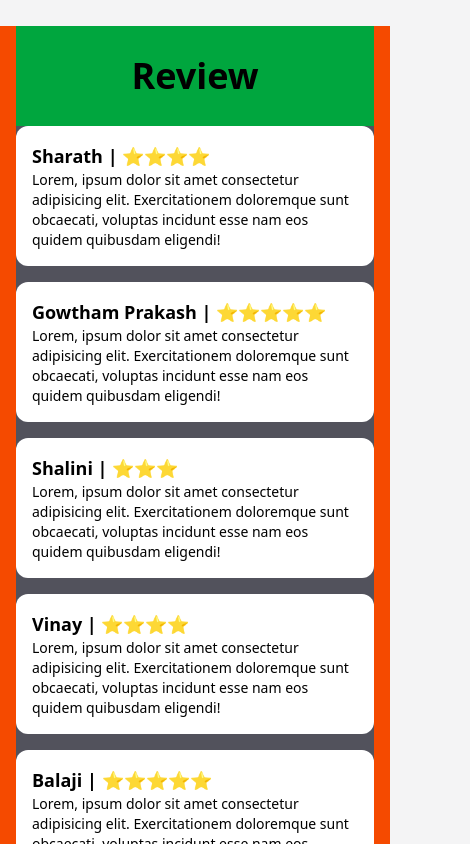
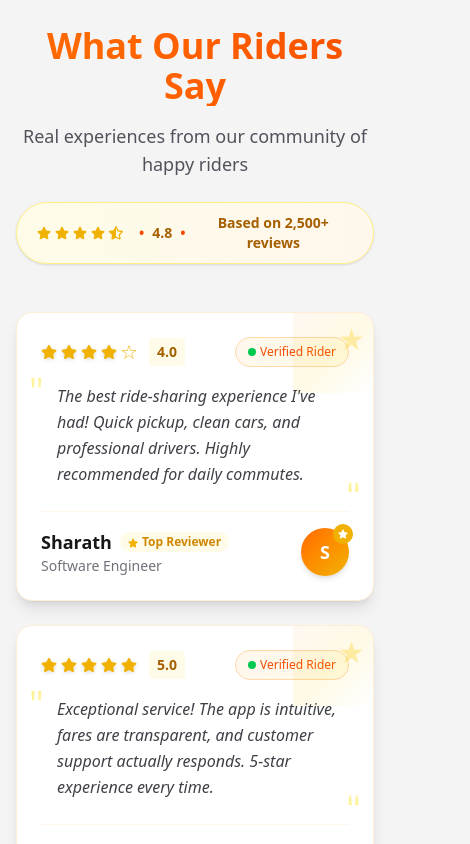
Before and after one commit to BadBoy-Github/RIDER, a React (Vite) app: page / in a window 390 px wide. Shown: the part 5440-6284 px from the top of the page, 470 px wide, since content can reach past the window. Built offline with nearby package versions, Linux system fonts and the light colour scheme.

Commit message:
review page changes

```diff
--- a/src/components/Review.jsx
+++ b/src/components/Review.jsx
@@ -1,65 +1,275 @@
+import { FaStar, FaStarHalfAlt } from "react-icons/fa";
+import { IoStarOutline } from "react-icons/io5";
 
 const reviews = [
   {
     name: "Sharath",
     review:
-      "Lorem, ipsum dolor sit amet consectetur adipisicing elit. Exercitationem doloremque sunt obcaecati, voluptas incidunt esse nam eos quidem quibusdam eligendi!",
-    rating: "⭐⭐⭐⭐",
+      "The best ride-sharing experience I've had! Quick pickup, clean cars, and professional drivers. Highly recommended for daily commutes.",
+    rating: 4,
+    role: "Software Engineer",
   },
   {
     name: "Gowtham Prakash",
     review:
-      "Lorem, ipsum dolor sit amet consectetur adipisicing elit. Exercitationem doloremque sunt obcaecati, voluptas incidunt esse nam eos quidem quibusdam eligendi!",
-    rating: "⭐⭐⭐⭐⭐",
+      "Exceptional service! The app is intuitive, fares are transparent, and customer support actually responds. 5-star experience every time.",
+    rating: 5,
+    role: "Business Consultant",
   },
   {
     name: "Shalini",
     review:
-      "Lorem, ipsum dolor sit amet consectetur adipisicing elit. Exercitationem doloremque sunt obcaecati, voluptas incidunt esse nam eos quidem quibusdam eligendi!",
-    rating: "⭐⭐⭐",
+      "Good service overall. Had one issue with a delayed pickup, but the discount offered as compensation was appreciated. Will continue using.",
+    rating: 3,
+    role: "Marketing Manager",
   },
   {
     name: "Vinay",
     review:
-      "Lorem, ipsum dolor sit amet consectetur adipisicing elit. Exercitationem doloremque sunt obcaecati, voluptas incidunt esse nam eos quidem quibusdam eligendi!",
-    rating: "⭐⭐⭐⭐",
+      "Reliable and affordable rides. Perfect for my weekly grocery trips. Drivers are always polite and the cars are well-maintained.",
+    rating: 4,
+    role: "College Student",
   },
   {
     name: "Balaji",
     review:
-      "Lorem, ipsum dolor sit amet consectetur adipisicing elit. Exercitationem doloremque sunt obcaecati, voluptas incidunt esse nam eos quidem quibusdam eligendi!",
-    rating: "⭐⭐⭐⭐⭐",
+      "Absolutely fantastic! From booking to drop-off, everything is seamless. The premium rides are worth every penny for business trips.",
+    rating: 5,
+    role: "Sales Executive",
   },
   {
     name: "Ranjini",
     review:
-      "Lorem, ipsum dolor sit amet consectetur adipisicing elit. Exercitationem doloremque sunt obcaecati, voluptas incidunt esse nam eos quidem quibusdam eligendi!",
-      rating: "⭐⭐⭐"
+      "Decent service, though I wish there were more female drivers available. The safety features in the app give me peace of mind.",
+    rating: 3,
+    role: "Graphic Designer",
   },
 ];
 
+// Star rating component - JavaScript version (no TypeScript)
+const StarRating = ({ rating }) => {
+  const stars = [];
+  const fullStars = Math.floor(rating);
+  const hasHalfStar = rating % 1 !== 0;
+
+  // Full stars
+  for (let i = 0; i < fullStars; i++) {
+    stars.push(
+      <FaStar
+        key={`full-${i}`}
+        className="text-yellow-500 fill-current drop-shadow-sm"
+      />
+    );
+  }
+
+  // Half star
+  if (hasHalfStar) {
+    stars.push(
+      <FaStarHalfAlt
+        key="half"
+        className="text-yellow-500 fill-current drop-shadow-sm"
+      />
+    );
+  }
+
+  // Empty stars
+  const emptyStars = 5 - Math.ceil(rating);
+  for (let i = 0; i < emptyStars; i++) {
+    stars.push(
+      <IoStarOutline key={`empty-${i}`} className="text-yellow-500/60" />
+    );
+  }
+
+  return (
+    <div className="flex items-center gap-1">
+      {stars}
+      <span className="ml-2 text-sm font-semibold text-yellow-700 bg-yellow-50 px-2 py-1 rounded">
+        {rating.toFixed(1)}
+      </span>
+    </div>
+  );
+};
+
 const Review = () => {
   return (
-    <>
-      <section id="review" className="h-fit container mx-auto pt-16">
-        <div className="bg-orange-600 h-full w-full px-4">
-          <div className="flex items-center justify-center bg-green-600 text-4xl py-10 font-semibold h-[100px]">
-            Review
+    <section id="review" className="py-16 px-4">
+      <div className="container mx-auto max-w-7xl">
+        {/* Section Header */}
+        <div className="mb-12 lg:mb-16 text-center">
+          <h2 className="text-4xl lg:text-5xl font-bold bg-gradient-to-r from-orange-600 via-orange-500 to-orange-600 bg-clip-text text-transparent animate-gradient-x mb-4">
+            What Our Riders Say
+          </h2>
+          <p className="text-lg text-zinc-600 max-w-2xl mx-auto">
+            Real experiences from our community of happy riders
+          </p>
+
+          {/* Stats Badge */}
+          <div className="inline-flex items-center gap-2 mt-6 bg-gradient-to-r from-yellow-50 to-orange-50 border border-yellow-200 text-yellow-700 px-5 py-2.5 rounded-full text-sm font-semibold shadow-sm">
+            <div className="flex items-center">
+              <FaStar className="text-yellow-500 mr-1" />
+              <FaStar className="text-yellow-500 mr-1" />
+              <FaStar className="text-yellow-500 mr-1" />
+              <FaStar className="text-yellow-500 mr-1" />
+              <FaStarHalfAlt className="text-yellow-500 mr-2" />
+            </div>
+            <span className="text-orange-600">•</span>
+            <span className="font-bold">4.8</span>
+            <span className="text-orange-600">•</span>
+            <span>Based on 2,500+ reviews</span>
           </div>
-          <div className="bg-zinc-600 h-fit grid grid-cols-1 lg:grid-cols-2 gap-4">
-            {reviews.map((item, index) => (
-              <div key={index} className="bg-white p-4 rounded-xl h-fit">
-                <div className="text-lg font-semibold">
-                  {item.name} | {item.rating}
+        </div>
+
+        {/* Reviews Grid */}
+        <div className="grid grid-cols-1 lg:grid-cols-2 gap-6 lg:gap-8">
+          {reviews.map((item, index) => (
+            <div
+              key={index}
+              className="group relative bg-white rounded-2xl p-6 lg:p-8 shadow-lg hover:shadow-2xl transition-all duration-300 hover:-translate-y-2 border border-orange-100"
+            >
+              {/* Decorative Corner */}
+              <div className="absolute top-0 right-0 w-20 h-20 bg-gradient-to-br from-orange-500/5 via-yellow-400/10 to-transparent rounded-tr-2xl overflow-hidden">
+                <div className="absolute top-2 right-2 text-3xl text-yellow-400/30">
+                  ★
                 </div>
-                <div className="text-sm">{item.review}</div>
+              </div>
+
+              {/* Rating Stars */}
+              <div className="flex items-center justify-between mb-4">
+                <StarRating rating={item.rating} />
+                <div className="text-xs text-orange-600 font-medium px-3 py-1.5 bg-gradient-to-r from-orange-50 to-yellow-50 rounded-full border border-orange-200">
+                  <span className="flex items-center gap-1">
+                    <div className="w-2 h-2 bg-green-500 rounded-full"></div>
+                    Verified Rider
+                  </span>
+                </div>
+              </div>
+
+              {/* Review Text */}
+              <div className="relative mb-6">
+                <div className="absolute -top-3 -left-3 text-4xl text-yellow-200 opacity-80">
+                  "
+                </div>
+                <p className="text-zinc-700 leading-relaxed italic pl-4">
+                  {item.review}
+                </p>
+                <div className="absolute -bottom-3 -right-3 text-4xl text-yellow-200 opacity-80 transform rotate-180">
+                  "
+                </div>
+              </div>
+
+              {/* Reviewer Info */}
+              <div className="flex items-center justify-between pt-4 border-t border-orange-50">
+                <div>
+                  <h4 className="font-bold text-lg text-zinc-900 flex items-center gap-2">
+                    {item.name}
+                    <span className="text-xs text-yellow-600 bg-yellow-50 px-2 py-0.5 rounded-full">
+                      <FaStar
+                        className="inline mr-1 text-yellow-500"
+                        size={10}
+                      />
+                      Top Reviewer
+                    </span>
+                  </h4>
+                  <p className="text-sm text-zinc-500">{item.role}</p>
+                </div>
+
+                {/* Avatar with Star Badge */}
+                <div className="relative">
+                  <div className="w-12 h-12 bg-gradient-to-br from-orange-500 to-yellow-500 rounded-full flex items-center justify-center text-white font-bold text-lg shadow-md">
+                    {item.name.charAt(0)}
+                  </div>
+                  <div className="absolute -top-1 -right-1 w-5 h-5 bg-yellow-500 rounded-full flex items-center justify-center">
+                    <FaStar className="text-white" size={10} />
+                  </div>
+                </div>
+              </div>
+
+              {/* Hover Effect */}
+              <div className="absolute inset-0 rounded-2xl bg-gradient-to-r from-yellow-50/0 via-orange-50/0 to-yellow-50/0 group-hover:from-yellow-50/20 group-hover:via-orange-50/10 group-hover:to-yellow-50/20 transition-all duration-500 -z-10" />
+            </div>
+          ))}
+        </div>
+
+        {/* Stats Section */}
+        <div className="mt-16 lg:mt-20 bg-gradient-to-r from-orange-500 via-orange-600 to-yellow-500 rounded-2xl shadow-xl p-8 lg:p-12 text-white relative overflow-hidden">
+          {/* Floating Stars Background */}
+          <div className="absolute inset-0 overflow-hidden opacity-20">
+            {[...Array(20)].map((_, i) => (
+              <div
+                key={i}
+                className="absolute text-yellow-300"
+                style={{
+                  left: `${Math.random() * 100}%`,
+                  top: `${Math.random() * 100}%`,
+                  fontSize: `${Math.random() * 20 + 10}px`,
+                  animation: `float ${
+                    Math.random() * 10 + 10
+                  }s linear infinite`,
+                }}
+              >
+                ★
               </div>
             ))}
           </div>
+
+          <div className="relative z-10 grid grid-cols-2 md:grid-cols-4 gap-8 text-center">
+            <div className="relative">
+              <div className="text-4xl lg:text-5xl font-bold mb-2 flex items-center justify-center gap-2">
+                10K+
+                <FaStar className="text-yellow-300" />
+              </div>
+              <div className="text-yellow-100 text-sm lg:text-base">
+                Happy Riders
+              </div>
+            </div>
+            <div className="relative">
+              <div className="text-4xl lg:text-5xl font-bold mb-2 flex items-center justify-center gap-2">
+                4.8
+                <div className="flex">
+                  <FaStar className="text-yellow-300" />
+                  <FaStar className="text-yellow-300" />
+                  <FaStar className="text-yellow-300" />
+                  <FaStar className="text-yellow-300" />
+                  <FaStarHalfAlt className="text-yellow-300" />
+                </div>
+              </div>
+              <div className="text-yellow-100 text-sm lg:text-base">
+                Average Rating
+              </div>
+            </div>
+            <div className="relative">
+              <div className="text-4xl lg:text-5xl font-bold mb-2">99%</div>
+              <div className="text-yellow-100 text-sm lg:text-base">
+                On-time Rides
+              </div>
+            </div>
+            <div className="relative">
+              <div className="text-4xl lg:text-5xl font-bold mb-2">24/7</div>
+              <div className="text-yellow-100 text-sm lg:text-base">
+                Support
+              </div>
+            </div>
+          </div>
+
+          {/* Bottom CTA */}
+          <div className="relative z-10 text-center mt-10 pt-6 border-t border-orange-400/30">
+            <p className="text-yellow-100 mb-4 text-lg font-medium">
+              Join thousands of satisfied riders today
+            </p>
+            <button className="bg-white hover:bg-yellow-50 text-orange-600 hover:text-orange-700 hover:scale-105 transition-all duration-300 font-semibold px-8 py-3 rounded-full shadow-lg flex items-center gap-2 mx-auto">
+              <FaStar className="text-yellow-500" />
+              Book Your First Ride
+              <FaStar className="text-yellow-500" />
+            </button>
+          </div>
         </div>
-      </section>
-    </>
+
+        {/* Floating Elements */}
+        <div className="absolute -left-20 top-1/4 w-40 h-40 bg-gradient-to-br from-yellow-400/5 to-orange-500/5 rounded-full blur-3xl" />
+        <div className="absolute -right-20 bottom-1/4 w-40 h-40 bg-gradient-to-br from-orange-600/5 to-yellow-500/5 rounded-full blur-3xl" />
+      </div>
+    </section>
   );
-}
+};
 
-export default Review
+export default Review;
```
Also changed, not shown: src/index.css (+12 -0 lines).
